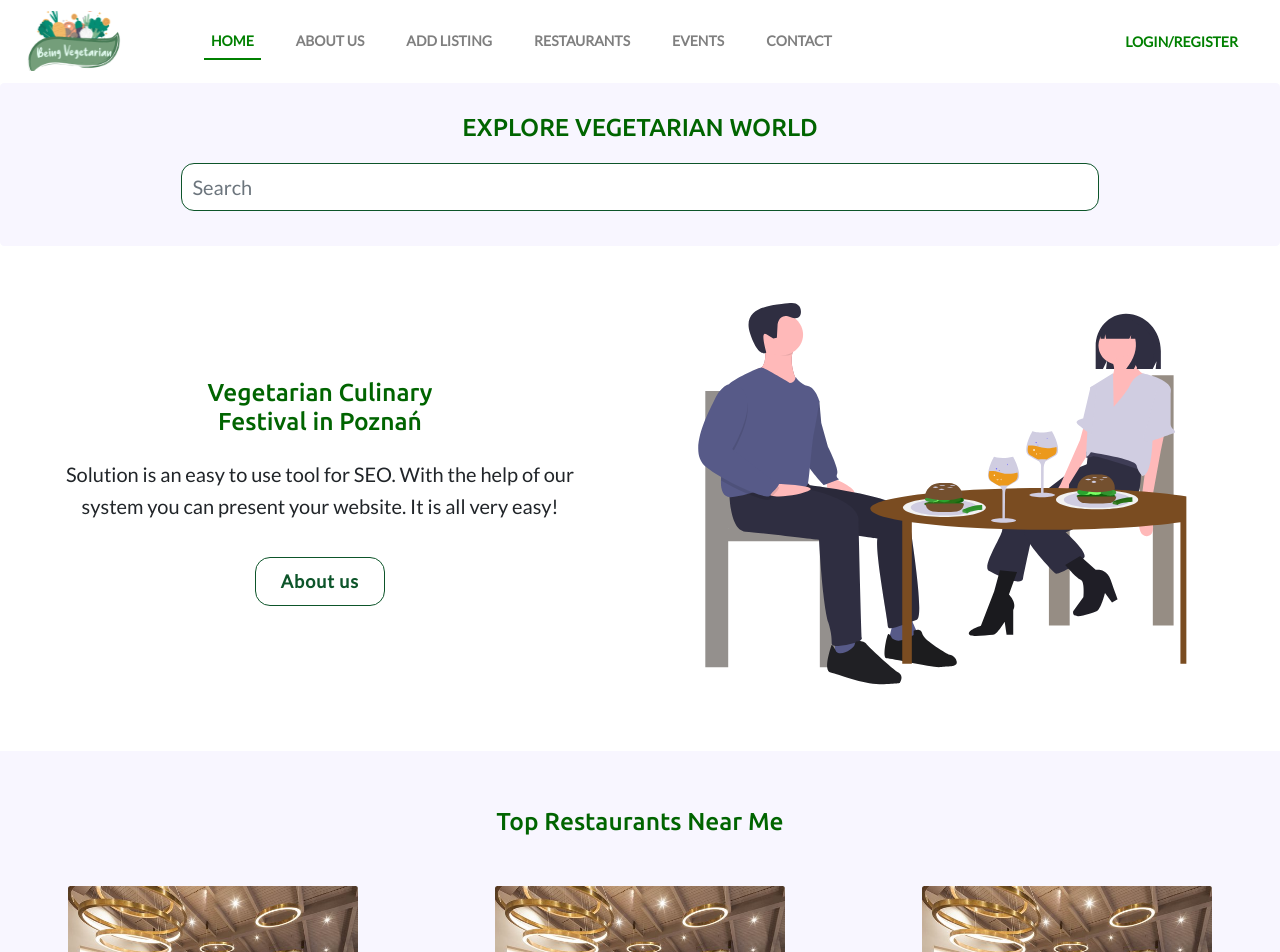
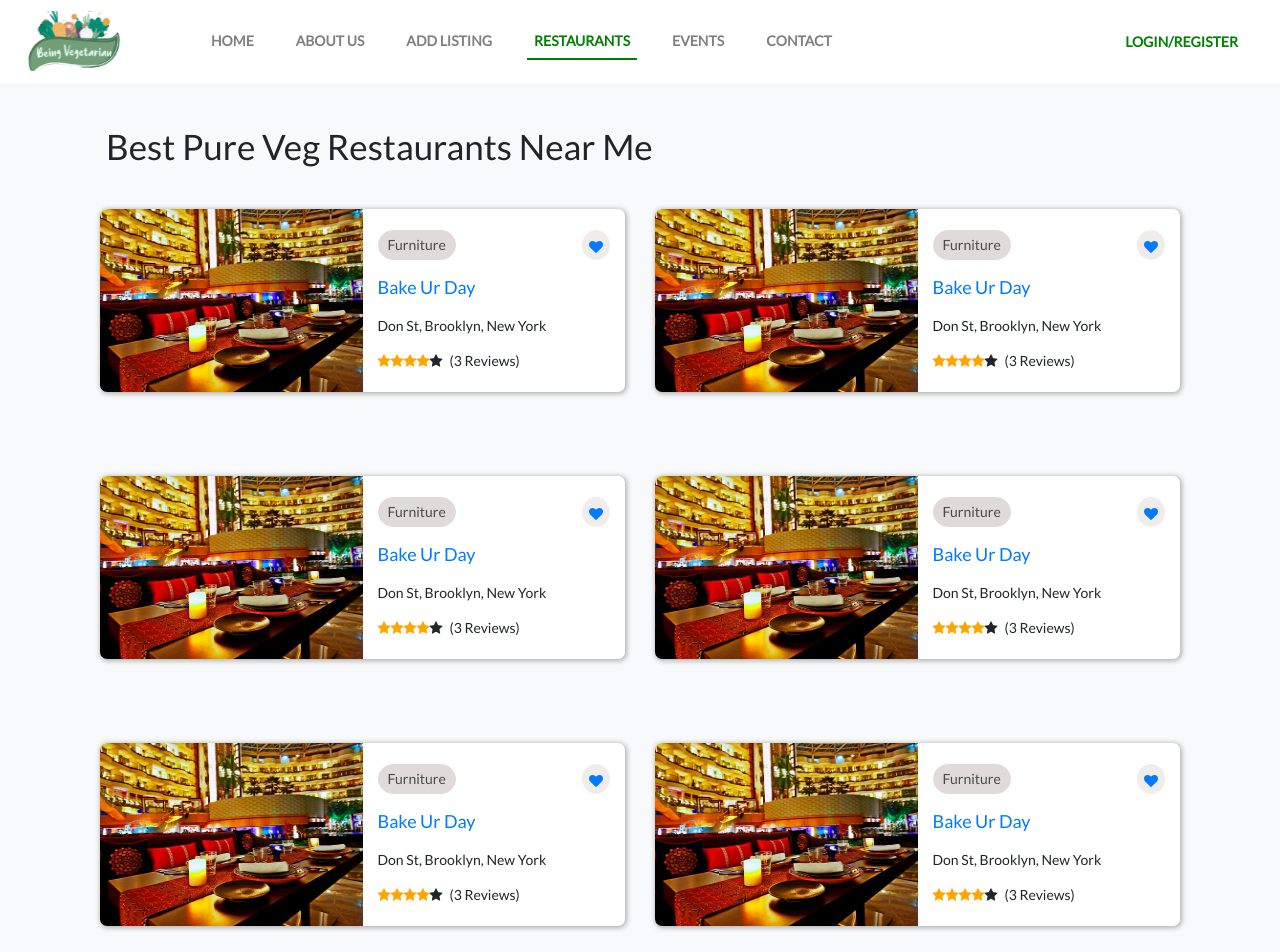
Before and after one commit to samip4/samip, a React (Create React App) app: page /restaurant in a window 1280 px wide. Before the commit this address led to /. Shown: the top 952 px of the page. Built offline with nearby package versions, Linux system fonts and the light colour scheme.

Commit message:
update28/9/2020

```diff
--- a/src/App.js
+++ b/src/App.js
@@ -6,6 +6,7 @@ import Error from './page/Error';
 import About from './page/About';
 import Contact from './page/Contact';
 import Register from './page/Register';
+import Restaurant from './page/Restaurant';
 import './App.css';
 import Footer from './page/Footer';
 import Signin from './page/Signin';
@@ -24,6 +25,7 @@ const App =() => {
       <Route exact path="/signin" component={Signin} />
       <Route path="/Error" component={Error} />
       <Route path="/add-listing" component={Add_listing} />
+      <Route path="/restaurant" component={Restaurant} />
       <Redirect to="/" />
     </Switch>
 
--- /dev/null
+++ b/src/css/restaurant.css
@@ -0,0 +1,66 @@
+
+.hr_img{
+    width: 100%;
+    height: 100%;
+    border-top-left-radius: 7px;
+    border-bottom-left-radius: 7px;
+}
+.h_card{
+    border-radius: 7px;
+    box-shadow: 1px 1px 5px 1px #b1b1b1;
+}
+
+.h_img{
+    padding-right: 0px!important;
+    padding-left: 0px!important;
+
+}
+
+@media (max-width: 990px) {
+.hr_img{
+    border-top-right-radius: 7px;
+    border-bottom-left-radius: 0px;
+
+}
+}
+.card_btn{
+	border: 1px solid rgb(224, 218, 218);
+	background-color: rgb(224, 218, 218);
+	border-radius: 15px;
+	padding-top: 3px;
+    padding-right: 9px;
+    padding-bottom: 3px;
+	padding-left: 9px;
+	font-weight: 500;
+    color:rgb(75, 75, 75)!important;
+    text-decoration:none!important;
+
+}
+
+.heart{
+	padding-top: 10px;
+    padding-right: 7px;
+    padding-bottom: 6px;
+	padding-left: 7px;
+	background-color: rgb(241, 236, 236);
+	border-radius: 50%;
+
+}
+
+.card_title{
+	font-size: 18px;
+	color: #007bff;
+}
+
+.card-text{
+	font-size: 14px;
+
+}
+
+.card-body{
+	color: rgb(102, 100, 100);
+}
+
+.checked {
+	color: orange;
+  }
--- a/src/page/Navbar.js
+++ b/src/page/Navbar.js
@@ -19,10 +19,10 @@ const Navbar =() => {
         <NavLink className="nav-link" exact activeClassName="active_nav" to="/about">About us</NavLink>
       </li>
       <li className="nav-item p-3">
-        <NavLink className="nav-link" exact activeClassName="active_nav" to="/Add-listing"  aria-disabled="true">Add Listing</NavLink>
+        <NavLink className="nav-link" exact activeClassName="active_nav" to="/add-listing"  aria-disabled="true">Add Listing</NavLink>
       </li>
       <li className="nav-item p-3">
-        <NavLink className="nav-link" exact activeClassName="active_nav" to="/re"  aria-disabled="true">RESTAURANTS</NavLink>
+        <NavLink className="nav-link" exact activeClassName="active_nav" to="/restaurant"  aria-disabled="true">RESTAURANTS</NavLink>
       </li>
       <li className="nav-item p-3">
         <NavLink className="nav-link" exact activeClassName="active_nav" to="/fer"  aria-disabled="true">EVENTS</NavLink>
--- /dev/null
+++ b/src/page/Restaurant.js
@@ -0,0 +1,150 @@
+import React from 'react'
+import rest_img from "../img/restaurant.jpg";
+import '../css/restaurant.css';
+
+function Restaurant() {
+    return (
+        <div>
+            <div class="bg-light py-5">
+    <div class="container">
+    <div class="f_disc"><h1 class="sec_title ml-xl-4">Best Pure Veg Restaurants Near Me</h1></div>
+    <div class="row my-5">
+      <div class="col-11 col-xl-6 col-lg-6 col-md-6 mx-auto mb-5">
+        <div class="row bg-white h_card">
+          <div class="col-xl-6 col-lg-6 col-md-12 h_img">
+          <img class="hr_img" src={rest_img}
+            alt="Card image cap" /></div>
+            <div class="col-xl-6 col-lg-6 col-md-12  py-4">
+              <div class="row mx-auto"><a class="card_btn">Furniture</a>
+                <a class="ml-auto" href="/" data-slide="prev"><i class="heart fa fa-heart text-primary"></i></a>
+              </div>
+              <p class="card_title mt-3">Bake Ur Day</p>
+              <p class="card-text">Don St, Brooklyn, New York</p>
+              <span class="fa fa-star checked"></span>
+              <span class="fa fa-star checked"></span>
+              <span class="fa fa-star checked"></span>
+              <span class="fa fa-star checked"></span>
+              <span class="fa fa-star mr-2"></span>
+              <span>(3 Reviews)</span>
+            </div>
+        </div>
+      </div>
+
+      <div class="col-11 col-xl-6 col-lg-6 col-md-6 mx-auto">
+        <div class="row bg-white h_card">
+          <div class="col-xl-6 col-lg-6 col-md-12 h_img">
+          <img class="hr_img" src={rest_img}
+            alt="Card image cap" /></div>
+            <div class="col-xl-6 col-lg-6 col-md-12  py-4">
+              <div class="row mx-auto"><a class="card_btn">Furniture</a>
+                <a class="ml-auto" href="/" data-slide="prev"><i class="heart fa fa-heart text-primary"></i></a>
+              </div>
+              <p class="card_title mt-3">Bake Ur Day</p>
+              <p class="card-text">Don St, Brooklyn, New York</p>
+              <span class="fa fa-star checked"></span>
+              <span class="fa fa-star checked"></span>
+              <span class="fa fa-star checked"></span>
+              <span class="fa fa-star checked"></span>
+              <span class="fa fa-star mr-2"></span>
+              <span>(3 Reviews)</span>
+            </div>
+        </div>
+      </div>
+      </div>
+
+      <div class="row my-5">
+        <div class="col-11 col-xl-6 col-lg-6 col-md-6 mx-auto mb-5">
+          <div class="row bg-white h_card">
+            <div class="col-xl-6 col-lg-6 col-md-12 h_img">
+            <img class="hr_img" src={rest_img}
+              alt="Card image cap" /></div>
+              <div class="col-xl-6 col-lg-6 col-md-12  py-4">
+                <div class="row mx-auto"><a class="card_btn">Furniture</a>
+                  <a class="ml-auto" href="/" data-slide="prev"><i class="heart fa fa-heart text-primary"></i></a>
+                </div>
+                <p class="card_title mt-3">Bake Ur Day</p>
+                <p class="card-text">Don St, Brooklyn, New York</p>
+                <span class="fa fa-star checked"></span>
+                <span class="fa fa-star checked"></span>
+                <span class="fa fa-star checked"></span>
+                <span class="fa fa-star checked"></span>
+                <span class="fa fa-star mr-2"></span>
+                <span>(3 Reviews)</span>
+              </div>
+          </div>
+        </div>
+
+        <div class="col-11 col-xl-6 col-lg-6 col-md-6 mx-auto">
+          <div class="row bg-white h_card">
+            <div class="col-xl-6 col-lg-6 col-md-12 h_img">
+            <img class="hr_img" src={rest_img}
+              alt="Card image cap" /></div>
+              <div class="col-xl-6 col-lg-6 col-md-12  py-4">
+                <div class="row mx-auto"><a class="card_btn">Furniture</a>
+                  <a class="ml-auto" href="/" data-slide="prev"><i class="heart fa fa-heart text-primary"></i></a>
+                </div>
+                <p class="card_title mt-3">Bake Ur Day</p>
+                <p class="card-text">Don St, Brooklyn, New York</p>
+                <span class="fa fa-star checked"></span>
+                <span class="fa fa-star checked"></span>
+                <span class="fa fa-star checked"></span>
+                <span class="fa fa-star checked"></span>
+                <span class="fa fa-star mr-2"></span>
+                <span>(3 Reviews)</span>
+              </div>
+          </div>
+        </div>
+        </div>
+
+        <div class="row my-5">
+          <div class="col-11 col-xl-6 col-lg-6 col-md-6 mx-auto mb-5">
+            <div class="row bg-white h_card">
+              <div class="col-xl-6 col-lg-6 col-md-12 h_img">
+              <img class="hr_img" src={rest_img}
+                alt="Card image cap" /></div>
+                <div class="col-xl-6 col-lg-6 col-md-12  py-4">
+                  <div class="row mx-auto"><a class="card_btn">Furniture</a>
+                    <a class="ml-auto" href="/" data-slide="prev"><i class="heart fa fa-heart text-primary"></i></a>
+                  </div>
+                  <p class="card_title mt-3">Bake Ur Day</p>
+                  <p class="card-text">Don St, Brooklyn, New York</p>
+                  <span class="fa fa-star checked"></span>
+                  <span class="fa fa-star checked"></span>
+                  <span class="fa fa-star checked"></span>
+                  <span class="fa fa-star checked"></span>
+                  <span class="fa fa-star mr-2"></span>
+                  <span>(3 Reviews)</span>
+                </div>
+            </div>
+          </div>
+
+          <div class="col-11 col-xl-6 col-lg-6 col-md-6 mx-auto">
+            <div class="row bg-white h_card">
+              <div class="col-xl-6 col-lg-6 col-md-12 h_img">
+              <img class="hr_img" src={rest_img}
+                alt="Card image cap" /></div>
+                <div class="col-xl-6 col-lg-6 col-md-12  py-4">
+                  <div class="row mx-auto"><a class="card_btn">Furniture</a>
+                    <a class="ml-auto" href="/" data-slide="prev"><i class="heart fa fa-heart text-primary"></i></a>
+                  </div>
+                  <p class="card_title mt-3">Bake Ur Day</p>
+                  <p class="card-text">Don St, Brooklyn, New York</p>
+                  <span class="fa fa-star checked"></span>
+                  <span class="fa fa-star checked"></span>
+                  <span class="fa fa-star checked"></span>
+                  <span class="fa fa-star checked"></span>
+                  <span class="fa fa-star mr-2"></span>
+                  <span>(3 Reviews)</span>
+                </div>
+            </div>
+          </div>
+          </div>
+
+    </div>
+  </div>
+
+        </div>
+    )
+}
+
+export default Restaurant
```
Also changed, not shown: src/img/restaurant.jpg (added).
